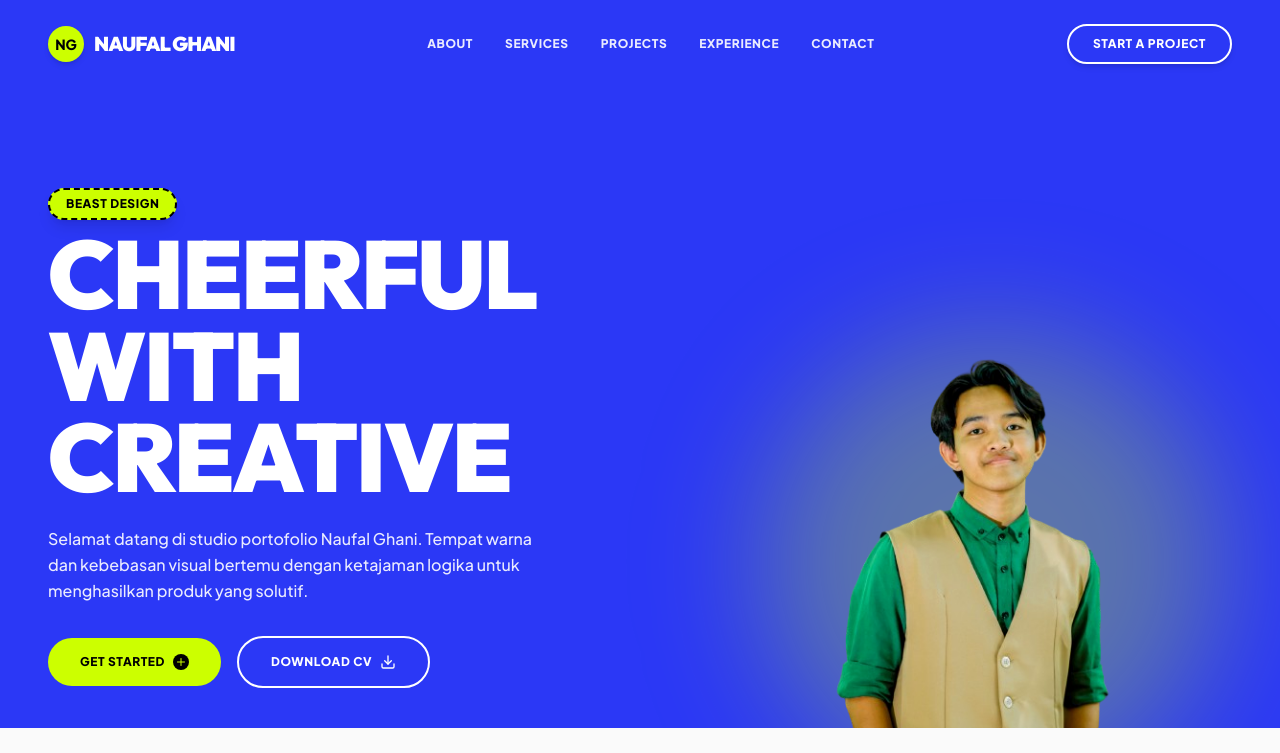
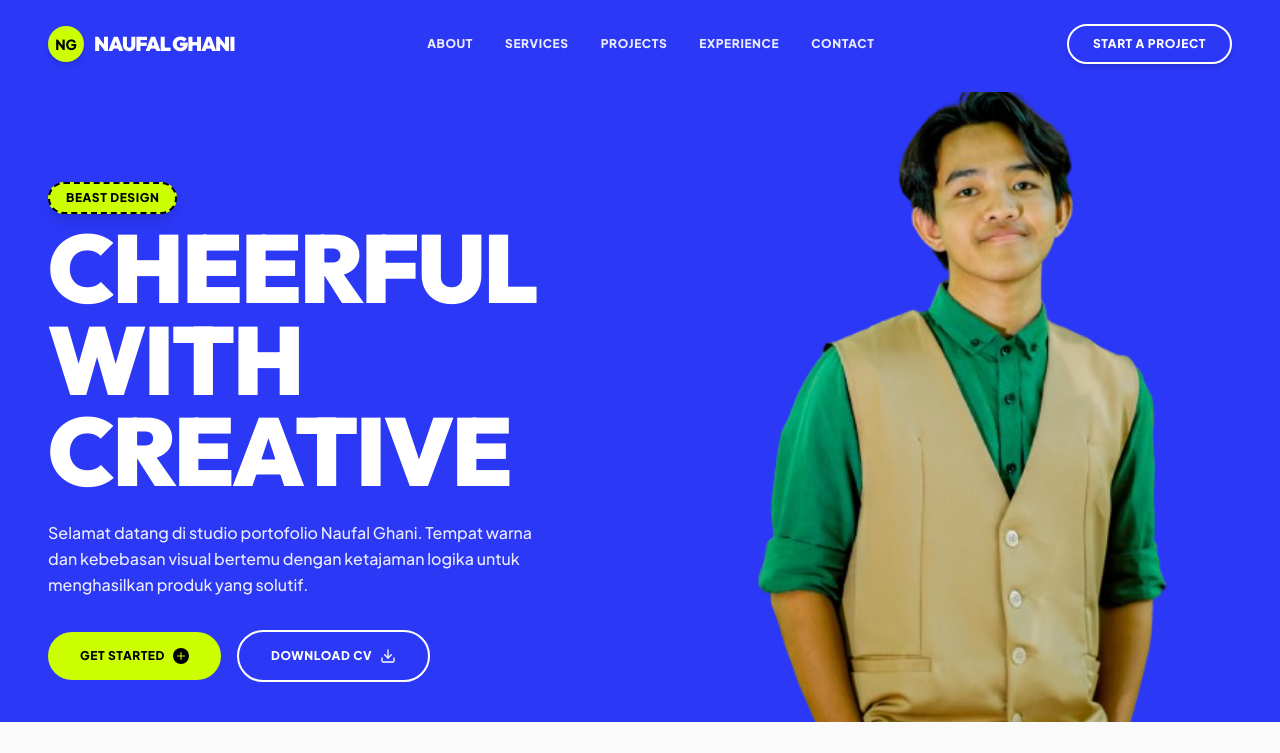
Before and after one commit to Naufal-Ghani22/Portofolio-Creative-Design, a Next.js app: page / in a window 1280 px wide. Shown: the top 753 px of the page. Built offline with nearby package versions, Linux system fonts and the light colour scheme.

Commit message:
style: adjust hero image size, crop position, and remove hero shadows

```diff
--- a/src/components/Hero.jsx
+++ b/src/components/Hero.jsx
@@ -73,22 +73,19 @@ export default function Hero() {
 
         </div>
 
-        {/* Right Area: Naufal Photo Spotlight (Clean & Perfectly Proportional) */}
-        <div className="lg:col-span-5 relative flex justify-center items-end self-end mt-4 lg:mt-0 z-20 -mb-10 sm:-mb-14 lg:-mb-16">
-
-          {/* Radial Lime Glow Behind Photo */}
-          <div className="absolute bottom-0 w-80 h-80 sm:w-[460px] sm:h-[460px] bg-[#CCFF00]/30 rounded-full blur-3xl pointer-events-none"></div>
+        {/* Right Area: Naufal Photo Spotlight (Clean Clean No Shadows & Shifted Crop) */}
+        <div className="lg:col-span-5 relative flex justify-center items-end self-end mt-4 lg:mt-0 z-20 overflow-hidden h-[480px] sm:h-[560px] lg:h-[630px]">
 
           <motion.div
             initial={{ opacity: 0, y: 30 }}
             animate={{ opacity: 1, y: 0 }}
             transition={{ duration: 0.7 }}
-            className="relative z-20 flex justify-center items-end"
+            className="relative z-20 flex justify-center items-end w-full h-full pt-6"
           >
             <img
               src="/naufal-hero.png"
               alt="Naufal Ghani"
-              className="h-[480px] sm:h-[600px] lg:h-[660px] xl:h-[700px] w-auto object-contain object-bottom filter brightness-[1.03] contrast-[1.02]"
+              className="h-[520px] sm:h-[640px] lg:h-[720px] max-w-none w-auto object-cover object-top translate-y-3"
             />
           </motion.div>
 
```
Also changed, not shown: 1 other file (tests, documents, lock files or other folders).
